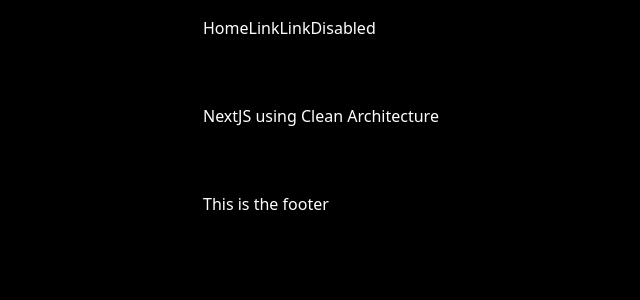
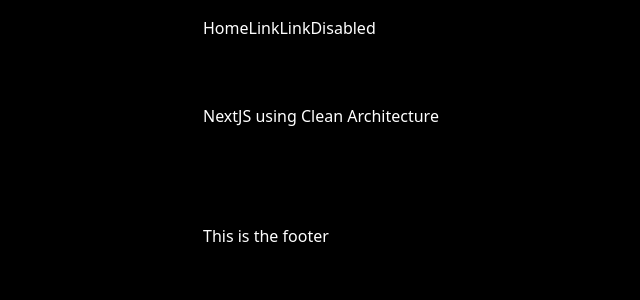
Before and after one commit to SabianF/nextjs-ca, a Next.js app: page / in a window 1280 px wide. Shown: the top 300 px of the page, without its empty margins (165-805 px from the left). Built offline with nearby package versions, Linux system fonts and the light colour scheme.

Commit message:
fix: padding

```diff
--- a/src/pages/index.tsx
+++ b/src/pages/index.tsx
@@ -1,4 +1,5 @@
 
+import { Block } from "@/features/core/presentation/components/block";
 import { Layout } from "@/features/core/presentation/components/layout";
 
 export default function Home() {
--- a/src/styles/globals.css
+++ b/src/styles/globals.css
@@ -7,10 +7,10 @@
   --background-start-rgb: 214, 219, 220;
   --background-end-rgb: 255, 255, 255;
 
-  --padding-small2: 8;
-  --padding-small: 16;
-  --padding-normal: 32;
-  --padding-large: 64;
+  --padding-small2: 8px;
+  --padding-small: 16px;
+  --padding-normal: 32px;
+  --padding-large: 64px;
 }
 
 @media (prefers-color-scheme: light) {
@@ -50,8 +50,6 @@
 }
 
 .block-normal {
-  padding-left  : var(--padding-small2);
-  padding-right : var(--padding-small2);
   padding-top   : var(--padding-normal);
   padding-bottom: var(--padding-normal);
 }
```
